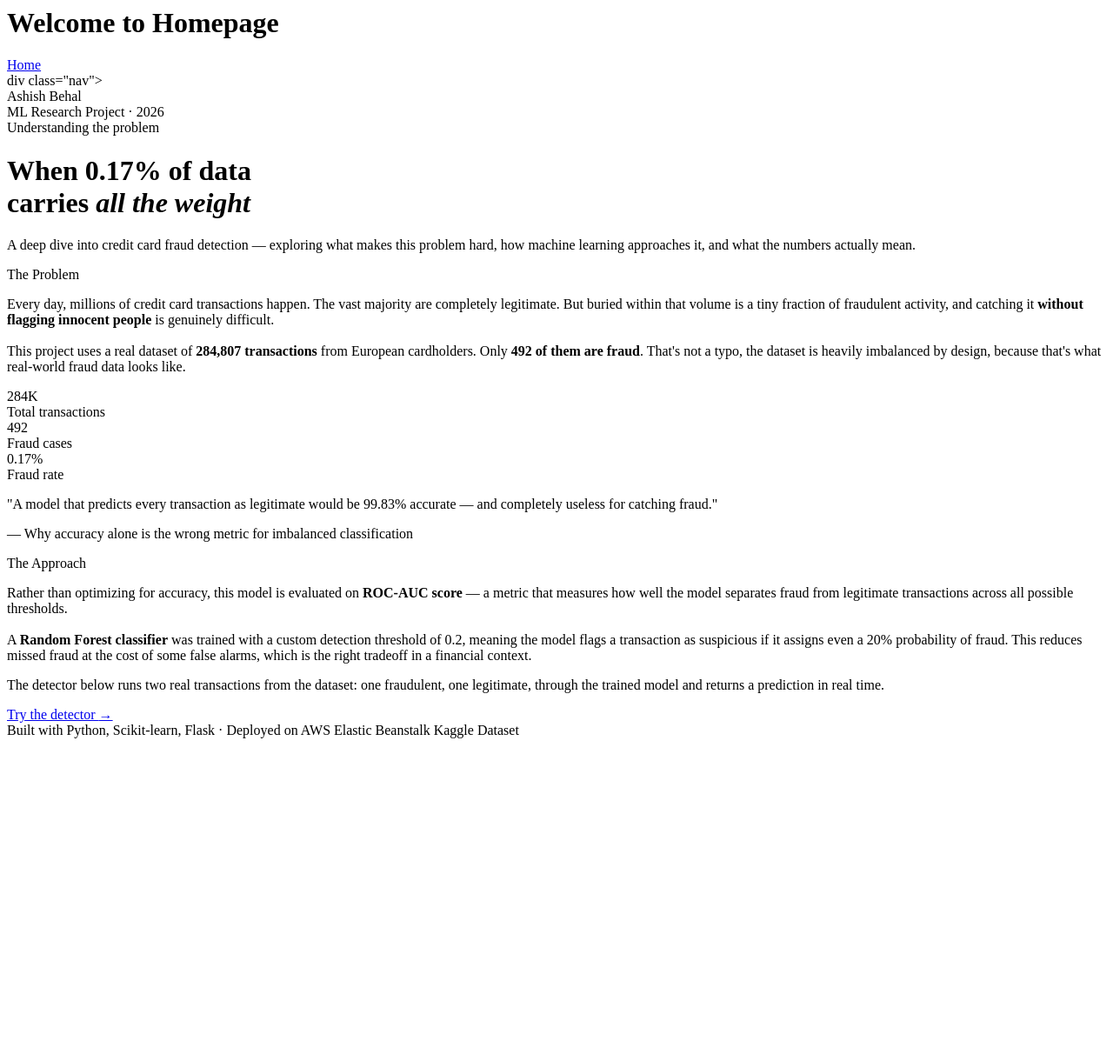
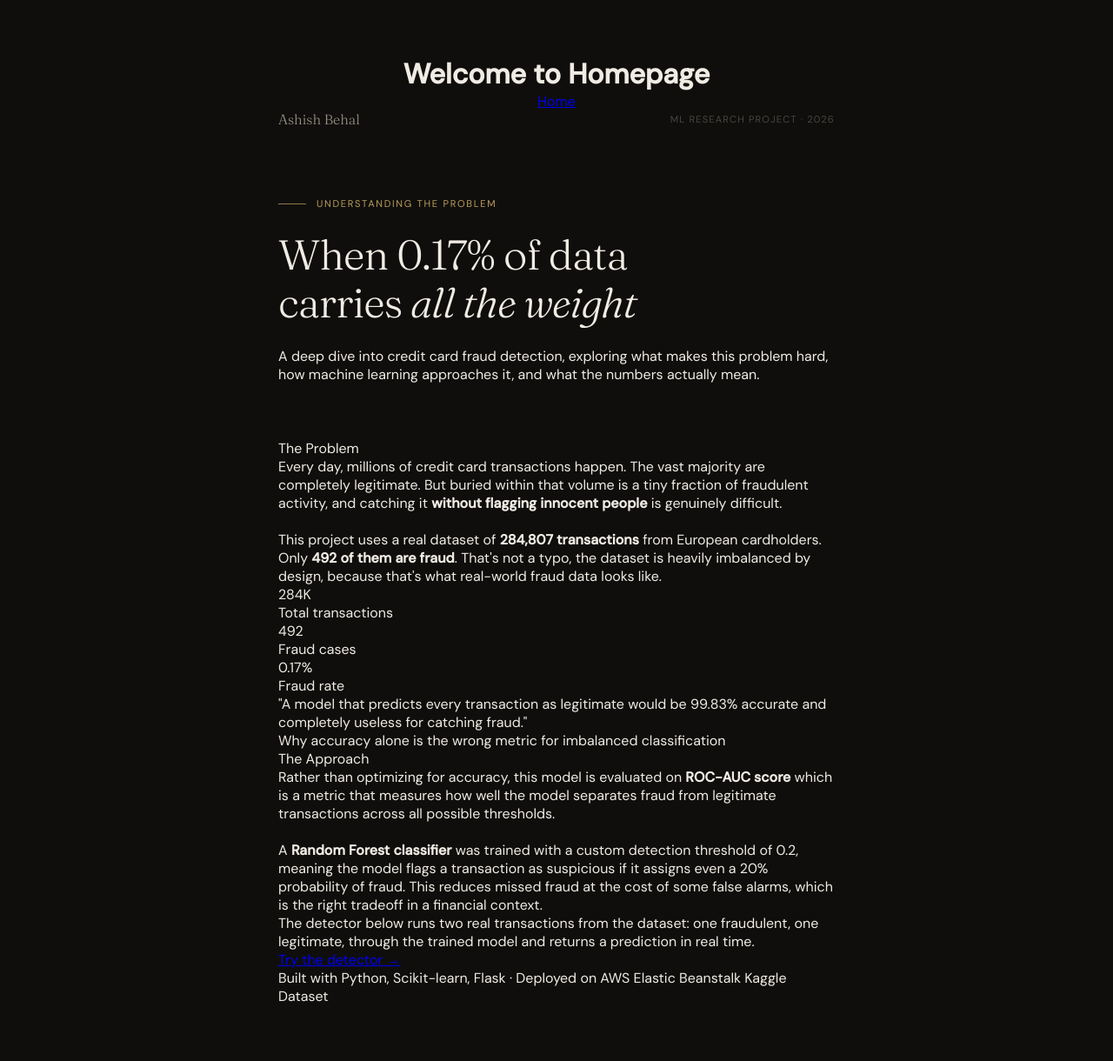
Before and after one commit to AshishBehal2004/MachineLearningProject, a Flask app: page / in a window 1280 px wide. Shown: the whole page at 87% size. Before the commit the page ends 849 px from the top, so only its background shows below. Run offline with Flask 3, Linux system fonts and the light colour scheme.

Commit message:
Styling the homepage

```diff
--- a/application.py
+++ b/application.py
@@ -46,4 +46,4 @@ def predict_datapoint():
         return render_template('index.html', results=label)
 
 if __name__ == "__main__":
-    app.run(host= '0.0.0.0',port=5001) #starts the server
+    app.run(host= '0.0.0.0',port=5001, debug = True) #starts the server
--- /dev/null
+++ b/static/css/home.css
@@ -0,0 +1,86 @@
+*, *::before, *::after { box-sizing: border-box; margin: 0; padding: 0; }
+
+        :root {
+            --bg: #0f0e0c;
+            --surface: #171612;
+            --border: #262420;
+            --accent: #e8c170;
+            --text: #f0ece4;
+            --text-mid: #9a9285;
+            --text-dim: #4a4640;
+        }
+
+        body {
+            background: var(--bg);
+            color: var(--text);
+            font-family: 'DM Sans', sans-serif;
+            min-height: 100vh;
+            display: flex;
+            flex-direction: column;
+            align-items: center;
+            padding: 4rem 2rem;
+            overflow-x: hidden;
+        }
+
+        .container {
+            width: 100%;
+            max-width: 640px;
+        }
+
+        .nav {
+            display: flex;
+            align-items: center;
+            justify-content: space-between;
+            margin-bottom: 5rem;
+            animation: fadeIn 0.8s ease both;
+        }
+
+        .nav-brand {
+            font-family: 'Fraunces', serif;
+            font-weight: 300;
+            font-size: 1rem;
+            color: var(--text-mid);
+        }
+
+        .nav-tag {
+            font-size: 0.7rem;
+            color: var(--text-dim);
+            letter-spacing: 0.1em;
+            text-transform: uppercase;
+        }
+
+        .hero {
+            margin-bottom: 4rem;
+            animation: fadeIn 0.8s 0.1s ease both;
+        }
+
+        .hero-eyebrow {
+            display: flex;
+            align-items: center;
+            gap: 0.75rem;
+            margin-bottom: 1.5rem;
+        }
+
+        .eyebrow-line {
+            width: 32px;
+            height: 1px;
+            background: var(--accent);
+            opacity: 0.6;
+        }
+
+        .eyebrow-text {
+            font-size: 0.7rem;
+            letter-spacing: 0.15em;
+            text-transform: uppercase;
+            color: var(--accent);
+            opacity: 0.8;
+        }
+
+        .hero-title {
+            font-family: 'Fraunces', serif;
+            font-weight: 300;
+            font-size: 3rem;
+            line-height: 1.15;
+            letter-spacing: -0.02em;
+            margin-bottom: 1.5rem;
+        }
--- a/templates/home.html
+++ b/templates/home.html
@@ -8,11 +8,11 @@
     <meta name="viewport" content="width=device-width, initial-scale=1.0">
     <title>Credit Card Fraud — A Research Project</title>
     <link href="https://fonts.googleapis.com/css2?family=Fraunces:ital,wght@0,300;0,400;0,600;1,300;1,400&family=DM+Sans:wght@300;400;500&display=swap" rel="stylesheet">
-
+    <link rel="stylesheet" href="{{ url_for('static', filename='css/home.css') }}">
 </head>
 <body>
     <div class="container">
-        div class="nav">
+        <div class="nav">
             <div class="nav-brand">Ashish Behal</div>
             <div class="nav-tag">ML Research Project · 2026</div>
         </div>
@@ -24,7 +24,7 @@
             </div>
             <h1 class="hero-title">When 0.17% of data<br>carries <em>all the weight</em></h1>
             <p class="hero-subtitle">
-                A deep dive into credit card fraud detection — exploring what makes this problem hard,
+                A deep dive into credit card fraud detection, exploring what makes this problem hard,
                 how machine learning approaches it, and what the numbers actually mean.
             </p>
         </div>
@@ -61,17 +61,17 @@
 
         <div class="callout">
             <p class="callout-text">
-                "A model that predicts every transaction as legitimate would be 99.83% accurate —
+                "A model that predicts every transaction as legitimate would be 99.83% accurate
                 and completely useless for catching fraud."
             </p>
-            <p class="callout-source">— Why accuracy alone is the wrong metric for imbalanced classification</p>
+            <p class="callout-source">Why accuracy alone is the wrong metric for imbalanced classification</p>
         </div>
 
         <div class="section">
             <div class="section-label">The Approach</div>
             <p class="section-text">
-                Rather than optimizing for accuracy, this model is evaluated on <strong>ROC-AUC score</strong> —
-                a metric that measures how well the model separates fraud from legitimate transactions
+                Rather than optimizing for accuracy, this model is evaluated on <strong>ROC-AUC score</strong>
+                which is a metric that measures how well the model separates fraud from legitimate transactions
                 across all possible thresholds.
                 <br><br>
                 A <strong>Random Forest classifier</strong> was trained with a custom detection
```
